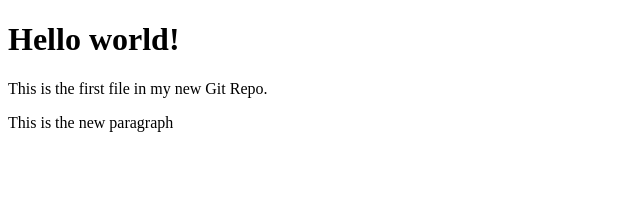
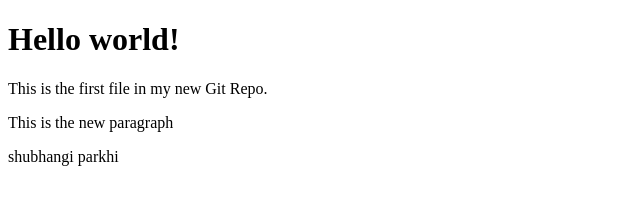
Before and after one commit to shubhu2243/practice-tutorial, a plain HTML site: page index.html in a window 1280 px wide. Shown: the whole page, without its empty margins (0-640 px from the left). Drawn offline with Linux system fonts and the light colour scheme.

Commit message:
added para

```diff
--- a/index.html
+++ b/index.html
@@ -8,6 +8,6 @@
 <h1>Hello world!</h1>
 <p>This is the first file in my new Git Repo.</p>
 <p>This is the new paragraph</p>
-
+<p>shubhangi parkhi</p>
 </body>
 </html>
```
